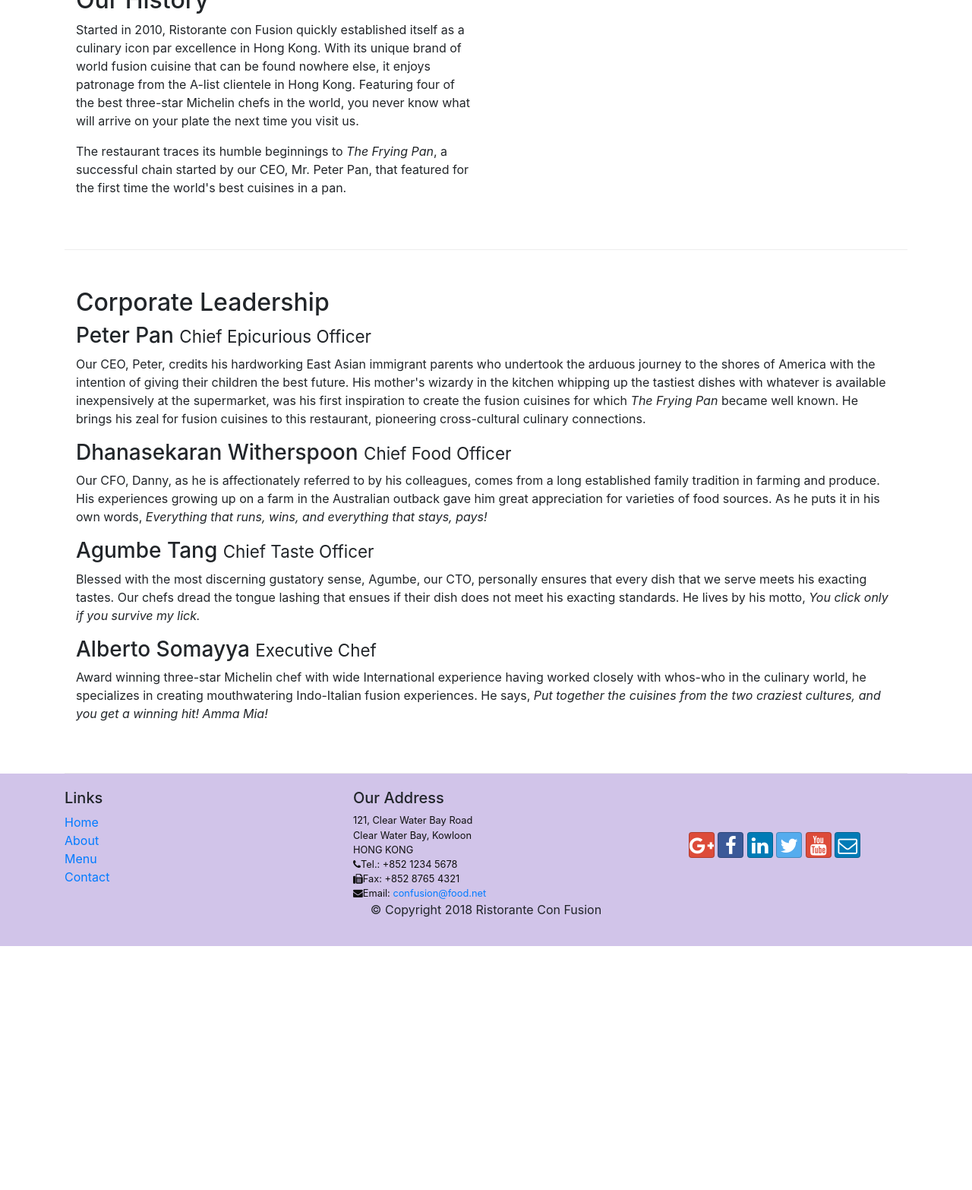
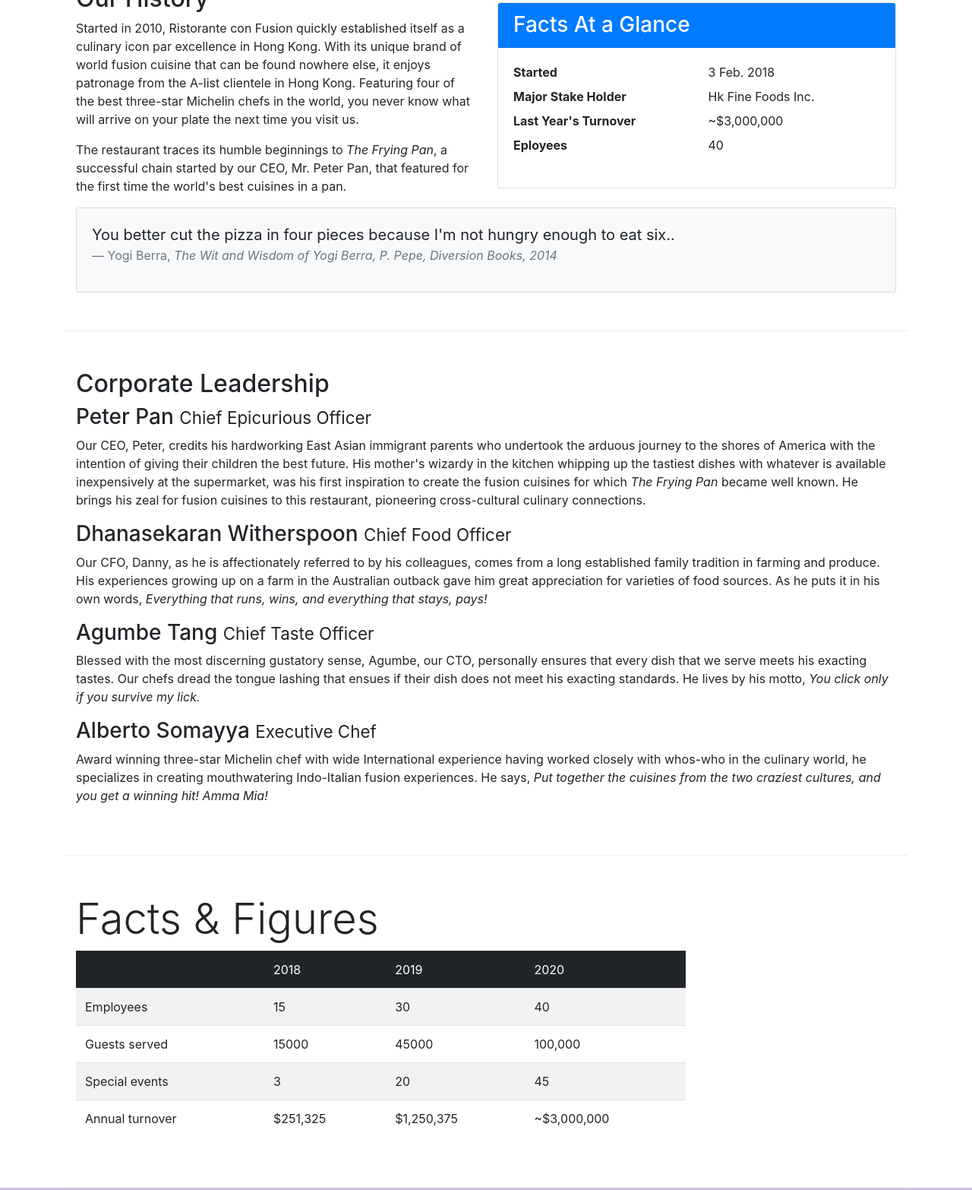
Before and after one commit to Sunny-jain/first-project, a website: page aboutus.html in a window 1280 px wide. Shown: the part 536-2102 px from the top of the page at 76% size. Before the commit the page ends 1781 px from the top, so only its background shows below. Drawn offline with nearby package versions, Linux system fonts and the light colour scheme.

Commit message:
tables , cards, images and media objects

```diff
--- a/aboutus.html
+++ b/aboutus.html
@@ -20,8 +20,8 @@
             <button class="navbar-toggler" type="button" data-toggle="collapse" data-target="#Navbar">
                 <span class="navbar-toggler-icon"></span>
             </button>
-            <a class="navbar-brand mr-auto" href="./index.html">Ristorante Con Fusion</a>
-            <div class="collapse navbar-collapse" id="Navbar">
+            <a class="navbar-brand" href="#"><img src="img/logo.png" height="30" width="41" class="img-fluid">Ristorante Con Fusion</a>
+           <div class="collapse navbar-collapse" id="Navbar">
                 <ul class="navbar-nav mr-auto">
                     <li class="nav-item"><a class="nav-link" href="index.html"><span class="fa fa-home fa-lg"></span>Home</a></li>
                     <li class="nav-item active"><a class="nav-link" href="./aboutus.html"><span class="fa fa-info fa-lg"></span>About</a></li>
@@ -62,6 +62,32 @@
                 <p>The restaurant traces its humble beginnings to <em>The Frying Pan</em>, a successful chain started by our CEO, Mr. Peter Pan, that featured for the first time the world's best cuisines in a pan.</p>
             </div>
             <div class="col-sm col-12">
+                <div class="card">
+                    <h3 class="card-header bg-primary text-white">Facts At a Glance</h3>
+                    <div class="card-body">
+                        <dl class="row">
+                            <dt class="col-6">Started</dt>
+                            <dd class="col-6">3 Feb. 2018</dd>
+                            <dt class="col-6">Major Stake Holder</dt>
+                            <dd class="col-6">Hk Fine Foods Inc.</dd>
+                            <dt class="col-6">Last Year's Turnover</dt>
+                            <dd class="col-6">~$3,000,000</dd>
+                            <dt class="col-6">Eployees</dt>
+                            <dd class="col-6">40</dd>
+                        </dl>
+                    </div>
+                </div>
+            </div>
+            <div class="col-12">
+                <div class="card card-body bg-light">
+                    <blockquote class="blockquote">
+                        <p class="mb-0">You better cut the pizza in four pieces because I'm not hungry enough to eat six..</p>
+                        <footer class="blockquote-footer">Yogi Berra,
+                            <cite title="Source Title">The Wit and Wisdom of Yogi Berra,
+                            P. Pepe, Diversion Books, 2014</cite>
+                        </footer>
+                    </blockquote>
+                </div>
             </div>
         </div>
 
@@ -76,6 +102,51 @@
                 <p class="d-none d-sm-block">Blessed with the most discerning gustatory sense, Agumbe, our CTO, personally ensures that every dish that we serve meets his exacting tastes. Our chefs dread the tongue lashing that ensues if their dish does not meet his exacting standards. He lives by his motto, <em>You click only if you survive my lick.</em></p>
                 <h3>Alberto Somayya <small>Executive Chef</small></h3>
                 <p class="d-none d-sm-block">Award winning three-star Michelin chef with wide International experience having worked closely with whos-who in the culinary world, he specializes in creating mouthwatering Indo-Italian fusion experiences. He says, <em>Put together the cuisines from the two craziest cultures, and you get a winning hit! Amma Mia!</em></p>
+            </div>
+       </div>
+       <div class="row row-content">
+            <div class="col-12 col-sm-9">
+                <h2 class='display-4'>Facts &amp; Figures</h2>
+                <div class="table-responsive">
+                    <table class="table table-striped ">
+                        <thead class="table-dark">
+                            <tr>
+                                <td></td>
+                                <td>2018</td>
+                                <td>2019</td>
+                                <td>2020</td>
+                            </tr>
+                        </thead>
+                        <tbody>
+                        <tr>
+                            <td>Employees</td>
+                            <td>15</td>
+                            <td>30</td>
+                            <td>40</td>
+                        </tr>
+                        <tr>
+                            <td>Guests served</td>
+                            <td>15000</td>
+                            <td>45000</td>
+                            <td>100,000</td>
+                        </tr>
+                        <tr>
+                            <td>Special events</td>
+                            <td>3</td>
+                            <td>20</td>
+                            <td>45</td>
+                        </tr>
+                        <tr>
+                            <td>Annual turnover</td>
+                            <td>$251,325</td>
+                            <td>$1,250,375</td>
+                            <td>~$3,000,000</td>
+                        </tr>
+                        </tbody>
+                    </table>
+                </div>
+            </div>
+            <div class="col-12 col-sm-3">
             </div>
        </div>
     </div>
```
Also changed, not shown: contactus.html (+1 -1 lines), index.html (+29 -13 lines), img/alberto.png (added), img/buffet.png (added), img/logo.png (added), img/uthappizza.png (added), 1 other file.
